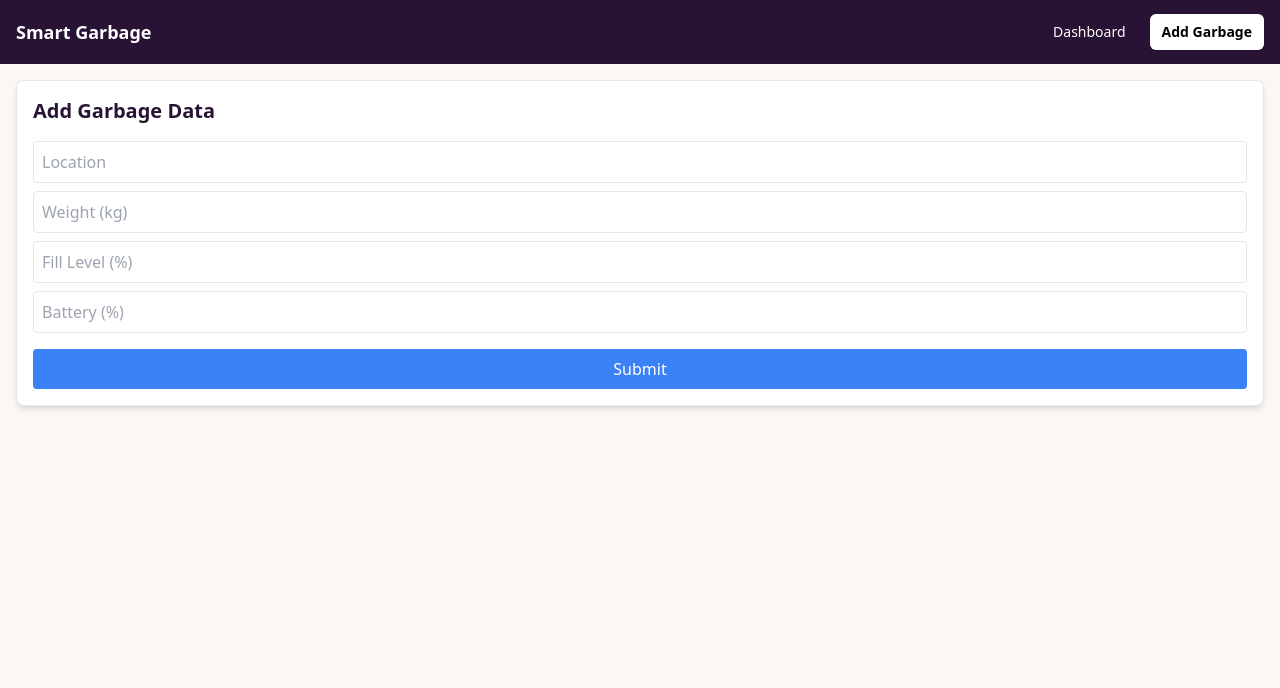
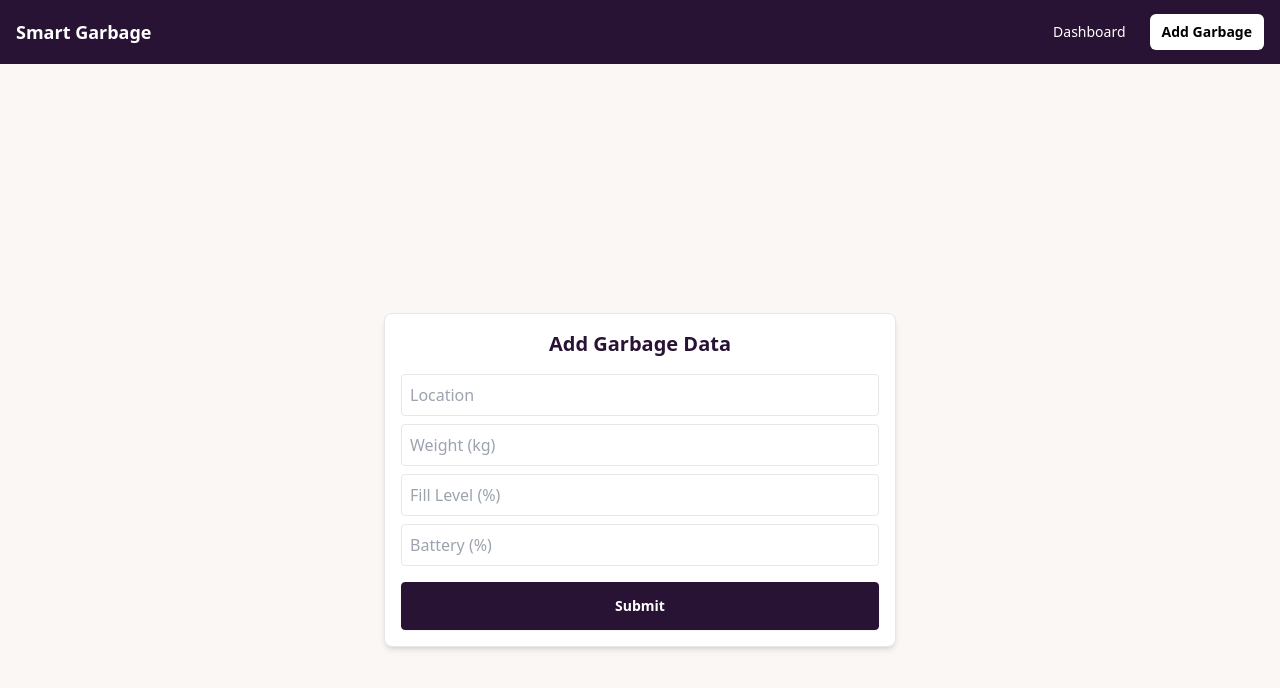
Before and after one commit to Osama-alriyami/smart-garbage-frontend, a React (Create React App) app: page /add in a window 1280 px wide. Shown: the top 688 px of the page. Built offline with nearby package versions, Linux system fonts and the light colour scheme; no server answers.

Commit message:
Center the Add Garabge form

```diff
--- a/src/components/AddGarbageForm.js
+++ b/src/components/AddGarbageForm.js
@@ -19,8 +19,9 @@ const AddGarbageForm = ({ onSubmit }) => {
   };
 
   return (
-    <form onSubmit={handleSubmit} className="p-4 border rounded-lg shadow-md bg-white">
-      <h2 className="text-xl font-semibold mb-4">Add Garbage Data</h2>
+    <div className="flex justify-center items-center h-screen px-4">
+  <form onSubmit={handleSubmit} className="p-4 border rounded-lg shadow-md bg-white max-w-lg w-full">
+    <h2 className="text-xl font-semibold mb-4 text-center">Add Garbage Data</h2>
 
     <input
       type="text" name="location" value={form.location} onChange={handleChange}
@@ -39,10 +40,14 @@ const AddGarbageForm = ({ onSubmit }) => {
       placeholder="Battery (%)" required className="block w-full mb-2 p-2 border rounded"
     />
 
-      <button type="submit" className="bg-blue-500 text-white p-2 rounded mt-2 w-full">
+    <button type="submit" className="btn btn-neutral text-white p-2 rounded mt-2 w-full">
       Submit
     </button>
   </form>
+</div>
+
+
+
   );
 };
 
--- a/src/index.css
+++ b/src/index.css
@@ -7,3 +7,9 @@
       @apply w-full h-full overflow-x-hidden;
     }
   }
+
+  @layer base {
+    * {
+      @apply transition-none;
+    }
+  }
```
Lines whose indentation alone changed are shown as unchanged.
